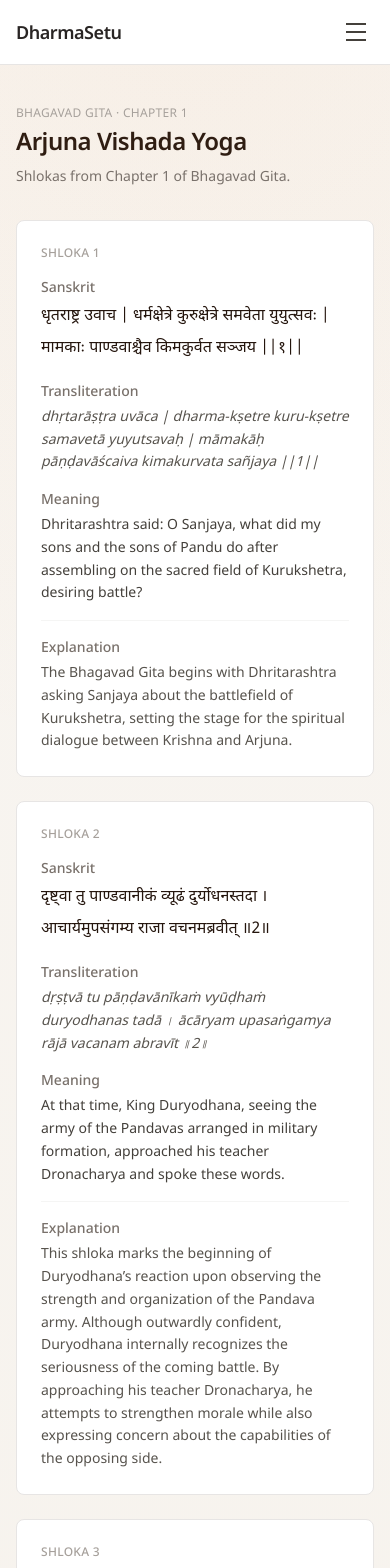
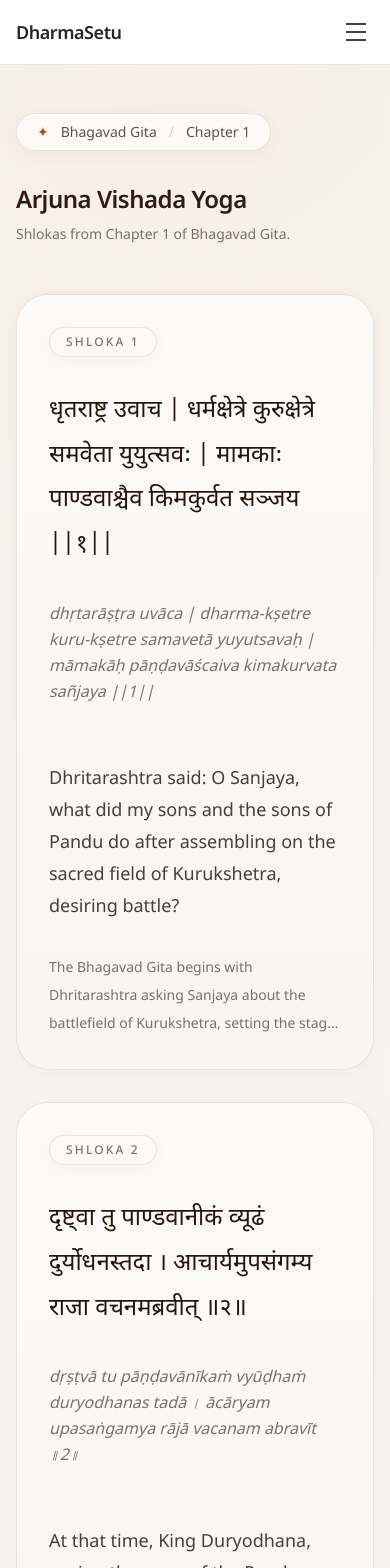
Before and after one commit to prathameshrjagtap/dharmasetu, a Next.js app: page /scriptures/bhagavad-gita/bg-chapter-1 in a window 390 px wide. Shown: the top 1568 px of the page. Built offline with nearby package versions, Linux system fonts and the light colour scheme.

Commit message:
Refine sacred reading experience and scripture UI

```diff
--- a/app/scriptures/[scripture_id]/[chapter_id]/page.tsx
+++ b/app/scriptures/[scripture_id]/[chapter_id]/page.tsx
@@ -51,11 +51,37 @@ export default async function ChapterDetailPage({ params }: Props) {
 
   return (
     <Container>
-      <SectionWrapper>
-        {/* Breadcrumb context */}
-        <p className="mb-1 text-xs text-stone-400 uppercase tracking-wide">
-          {scripture.name} · Chapter {chapter.chapter_number}
-        </p>
+      <SectionWrapper className="sacred-fade py-12 md:py-16">
+        <div
+          className="
+    sacred-surface
+    mb-8
+    inline-flex
+    items-center
+    gap-3
+    rounded-full
+    px-5
+    py-2
+    text-sm
+    text-stone-600
+  "
+        >
+          <span className="text-amber-700">
+            ✦
+          </span>
+
+          <span>
+            {scripture.name}
+          </span>
+
+          <span className="text-stone-300">
+            /
+          </span>
+
+          <span>
+            Chapter {chapter.chapter_number}
+          </span>
+        </div>
 
         <PageHeader
           title={chapter.name}
@@ -68,7 +94,7 @@ export default async function ChapterDetailPage({ params }: Props) {
             description="Shlokas for this chapter are being added. Please check back soon."
           />
         ) : (
-          <ul className="flex flex-col gap-6" role="list">
+          <ul  className="mx-auto mt-12 flex max-w-5xl flex-col gap-8" role="list">
             {shlokas.map((shloka) => (
               <li key={shloka.id}>
                 <ShlokaCard shloka={shloka} />
@@ -76,6 +102,7 @@ export default async function ChapterDetailPage({ params }: Props) {
             ))}
           </ul>
         )}
+        <div className="sacred-divider my-16" />
         <ChapterNavigation
           scriptureId={scripture_id}
           chapters={chapters}
--- a/app/scriptures/[scripture_id]/page.tsx
+++ b/app/scriptures/[scripture_id]/page.tsx
@@ -56,7 +56,7 @@ export default async function ScriptureDetailPage({
   return (
     <Container>
 
-      <SectionWrapper>
+      <SectionWrapper className="sacred-fade py-12 md:py-16">
 
         <PageHeader
           title={scripture.name}
@@ -66,11 +66,11 @@ export default async function ScriptureDetailPage({
         {/* Statistics */}
         <div className="mt-6 flex flex-wrap gap-3">
 
-          <div className="rounded-lg border border-stone-200 bg-stone-50 px-4 py-2 text-sm text-stone-700">
+          <div className="sacred-surface rounded-2xl px-5 py-3 text-sm text-stone-700">
             Chapters: {stats.chapterCount}
           </div>
 
-          <div className="rounded-lg border border-stone-200 bg-stone-50 px-4 py-2 text-sm text-stone-700">
+          <div className="sacred-surface rounded-2xl px-5 py-3 text-sm text-stone-700">
             Shlokas: {stats.shlokaCount}
           </div>
 
@@ -86,7 +86,7 @@ export default async function ScriptureDetailPage({
 
         ) : (
 
-          <ul className="mt-8 flex flex-col gap-3" role="list">
+          <ul className="mt-12 mx-auto flex max-w-5xl flex-col gap-6" role="list">
 
             {chapters.map((chapter) => (
               <li key={chapter.id}>
--- a/components/scripture/ChapterCard.tsx
+++ b/components/scripture/ChapterCard.tsx
@@ -2,7 +2,7 @@ import Link from 'next/link';
 import type { Chapter } from '@/types';
 
 interface ChapterCardProps {
-  chapter:     Chapter;
+  chapter: Chapter;
   scripture_id: string;
 }
 
@@ -12,20 +12,91 @@ export default function ChapterCard({ chapter, scripture_id }: ChapterCardProps)
   return (
     <Link
       href={href}
-      className="group flex items-start gap-4 rounded-lg border border-stone-200 bg-white p-5 transition-colors hover:border-stone-300 hover:bg-stone-50"
+      className="
+      sacred-card
+      sacred-hover
+      group
+      flex
+      items-start
+      gap-5
+      p-6
+    "
     >
-      {/* Chapter number indicator */}
-      <span className="flex h-8 w-8 shrink-0 items-center justify-center rounded-full bg-stone-100 text-xs font-semibold text-stone-600 group-hover:bg-amber-50 group-hover:text-amber-700 transition-colors">
+      {/* Chapter Number */}
+      <div
+        className="
+        flex
+        h-11
+        w-11
+        shrink-0
+        items-center
+        justify-center
+        rounded-full
+        border
+        border-amber-200/40
+        bg-gradient-to-b
+        from-amber-50
+        to-orange-50
+        text-sm
+        font-semibold
+        text-amber-800
+        shadow-sm
+      "
+      >
         {chapter.chapter_number}
-      </span>
+      </div>
 
-      <div>
-        <h3 className="text-sm font-semibold text-stone-800 group-hover:text-amber-700 transition-colors">
+      {/* Content */}
+      <div className="min-w-0 flex-1">
+
+        <h3
+          className="
+          text-lg
+          font-semibold
+          tracking-tight
+          text-stone-900
+          transition-colors
+          group-hover:text-amber-700
+        "
+        >
           {chapter.name}
         </h3>
-        <span className="mt-1 inline-block text-xs text-stone-400">
-          Chapter {chapter.chapter_number} · View shlokas →
-        </span>
+
+        <p
+          className="
+          mt-2
+          text-sm
+          leading-relaxed
+          text-stone-500
+        "
+        >
+          Explore chapter teachings, meanings, and verse flow.
+        </p>
+
+        <div
+          className="
+          mt-4
+          inline-flex
+          items-center
+          gap-2
+          text-sm
+          font-medium
+          text-amber-700
+        "
+        >
+          Enter Chapter
+
+          <span
+            className="
+            transition-transform
+            duration-200
+            group-hover:translate-x-1
+          "
+          >
+            →
+          </span>
+        </div>
+
       </div>
     </Link>
   );
--- a/components/scripture/ShlokaCard.tsx
+++ b/components/scripture/ShlokaCard.tsx
@@ -16,55 +16,119 @@ export default function ShlokaCard({
       className="block"
     >
 
-      <article className="rounded-lg border border-stone-200 bg-white p-6 space-y-4 transition-colors hover:border-stone-300 hover:bg-stone-50">
+      <article
+        className="
+    sacred-card
+    sacred-hover
+    space-y-8
+    p-8
+  "
+      >
 
-        {/* Shloka number */}
-        <p className="text-xs font-medium text-stone-400 uppercase tracking-wide">
-          Shloka {shloka.shloka_number}
-        </p>
+        {/* Header */}
+        <div className="flex items-center justify-between">
+
+          <div
+            className="
+        sacred-surface
+        rounded-full
+        px-4
+        py-1.5
+        text-xs
+        font-medium
+        uppercase
+        tracking-[0.18em]
+        text-stone-500
+      "
+          >
+            Shloka {shloka.shloka_number}
+          </div>
+
+          <div
+            className="
+        text-sm
+        text-amber-700
+        opacity-0
+        transition-all
+        duration-200
+        group-hover:translate-x-1
+        group-hover:opacity-100
+      "
+          >
+            Read →
+          </div>
+
+        </div>
 
         {/* Sanskrit */}
         <div>
-          <p className="text-sm font-medium text-stone-500 mb-1">
-            Sanskrit
+
+          <p
+            className="
+        sanskrit-text
+        text-2xl
+        leading-[2.8rem]
+        text-stone-900
+        md:text-3xl
+        md:leading-[3.8rem]
+      "
+          >
+            {shloka.sanskrit_text}
           </p>
 
-          <p className="sanskrit-text text-base leading-loose text-stone-800">
-            {shloka.sanskrit_text}
-          </p>
         </div>
 
         {/* Transliteration */}
         <div>
-          <p className="text-sm font-medium text-stone-500 mb-1">
-            Transliteration
+
+          <p
+            className="
+        text-base
+        italic
+        leading-relaxed
+        text-stone-500
+      "
+          >
+            {shloka.transliteration}
           </p>
 
-          <p className="text-sm text-stone-600 italic leading-relaxed">
-            {shloka.transliteration}
-          </p>
         </div>
 
         {/* Meaning */}
-        <div>
-          <p className="text-sm font-medium text-stone-500 mb-1">
-            Meaning
+        <div
+          className="
+      border-t
+      border-stone-100
+      pt-6
+    "
+        >
+
+          <p
+            className="
+        text-lg
+        leading-8
+        text-stone-700
+      "
+          >
+            {shloka.meaning}
           </p>
 
-          <p className="text-sm text-stone-700 leading-relaxed">
-            {shloka.meaning}
-          </p>
         </div>
 
-        {/* Explanation */}
-        <div className="border-t border-stone-100 pt-4">
-          <p className="text-sm font-medium text-stone-500 mb-1">
-            Explanation
+        {/* Explanation Preview */}
+        <div>
+
+          <p
+            className="
+        line-clamp-3
+        text-sm
+        leading-7
+        text-stone-500
+      "
+          >
+            {shloka.explanation}
           </p>
 
-          <p className="text-sm text-stone-600 leading-relaxed">
-            {shloka.explanation}
-          </p>
         </div>
 
       </article>
--- a/data/shlokas/shlokas.json
+++ b/data/shlokas/shlokas.json
@@ -16,7 +16,7 @@
     "scripture_id": "bhagavad-gita",
     "chapter_id": "bg-chapter-1",
     "shloka_number": 2,
-    "sanskrit_text": "दृष्ट्वा तु पाण्डवानीकं व्यूढं दुर्योधनस्तदा । आचार्यमुपसंगम्य राजा वचनमब्रवीत् ॥2॥",
+    "sanskrit_text": "दृष्ट्वा तु पाण्डवानीकं व्यूढं दुर्योधनस्तदा । आचार्यमुपसंगम्य राजा वचनमब्रवीत् ॥२॥",
     "transliteration": "dṛṣṭvā tu pāṇḍavānīkaṁ vyūḍhaṁ duryodhanas tadā । ācāryam upasaṅgamya rājā vacanam abravīt ॥2॥",
     "meaning": "At that time, King Duryodhana, seeing the army of the Pandavas arranged in military formation, approached his teacher Dronacharya and spoke these words.",
     "explanation": "This shloka marks the beginning of Duryodhana’s reaction upon observing the strength and organization of the Pandava army. Although outwardly confident, Duryodhana internally recognizes the seriousness of the coming battle. By approaching his teacher Dronacharya, he attempts to strengthen morale while also expressing concern about the capabilities of the opposing side."
@@ -27,7 +27,7 @@
     "scripture_id": "bhagavad-gita",
     "chapter_id": "bg-chapter-1",
     "shloka_number": 3,
-    "sanskrit_text": "पश्यैतां पाण्डुपुत्राणामाचार्य महतीं चमूम् । व्यूढां द्रुपदपुत्रेण तव शिष्येण धीमता ॥3॥",
+    "sanskrit_text": "पश्यैतां पाण्डुपुत्राणामाचार्य महतीं चमूम् । व्यूढां द्रुपदपुत्रेण तव शिष्येण धीमता ॥३॥",
     "transliteration": "paśyaitāṁ pāṇḍu-putrāṇām ācārya mahatīṁ camūm । vyūḍhāṁ drupada-putreṇa tava śiṣyeṇa dhīmatā ॥3॥",
     "meaning": "O Teacher, behold this mighty army of the sons of Pandu, arranged so skillfully by your intelligent disciple, the son of Drupada.",
     "explanation": "Duryodhana draws Dronacharya’s attention toward the powerful Pandava army. He specifically mentions that the formation was arranged by Dhrishtadyumna, the son of Drupada and also a disciple of Dronacharya. This statement subtly reminds Dronacharya of the irony that his own student now stands against him in battle, indicating Duryodhana’s strategic and politically manipulative nature."
```
